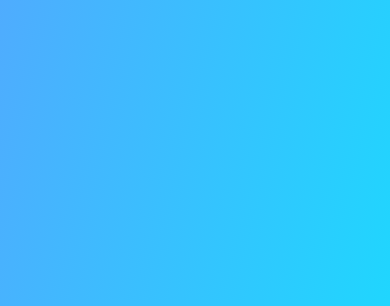
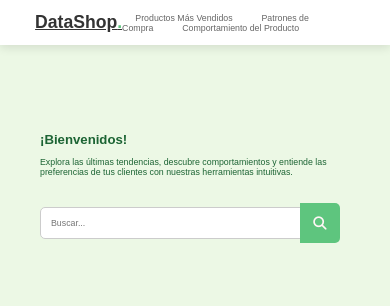
Before and after one commit to andresignacio-o/bd_v2, a Flask app: page / in a window 390 px wide. Shown: the top 306 px of the page. Run offline with Flask 3, Linux system fonts and the light colour scheme; some web fonts are replaced.

Commit message:
Frontend

```diff
--- /dev/null
+++ b/static/styles.css
@@ -0,0 +1,384 @@
+/* Estilos generales */
+html{
+    font-size: 16px;
+    scroll-behavior: smooth;
+    scroll-padding-top: 6rem;
+    overflow: hidden;
+}
+
+body {
+    font-family: 'Open Sauce One', sans-serif; /*Arial, sans-serif;*/
+    margin: 0;
+    padding: 0;
+    background-color: #ECF8E5;
+}
+
+/* Header */
+header {
+    position: fixed;
+    top:0;
+    left:0;
+    right: 0;
+    display: flex;
+    height: 10px; /* Define una altura fija */
+    justify-content: space-between;
+    align-items: center;
+    padding: 2rem 9%;
+    background: #fff;
+    z-index: 1000;
+    box-shadow:0 .5rem 1rem rgba(0,0,0,.1);
+}
+
+header .logo {
+    font-size: 2rem;
+    font-weight: bolder;
+    color: #333;
+}
+
+header .logo span{
+    color: #5EC57E;
+}
+
+header .navbar a{
+    font-size: 1rem;
+    padding: 0 1.5rem;
+    color: #666;
+}
+
+header .navbar a:hover{
+    color: #5EC57E;
+}
+
+.logo {
+    font-size: 1.5em;
+    font-weight: bold;
+}
+
+nav ul {
+    list-style: none;
+    display: flex;
+    gap: 20px;
+}
+
+nav a {
+    text-decoration: none;
+    color: #333;
+}
+
+/* Hero Section */
+.hero {
+    display: flex;
+    color: #1C6434;
+    justify-content: space-between;
+    align-items: center;
+    padding: 40px 20px;
+    gap: 20px;
+    padding-top: calc(10px + 80px);  /* Ajusta el relleno dinámicamente */
+}
+
+.hero-text {
+    flex: 1;
+}
+
+.hero-text h1{
+    font-weight: bolder;
+    flex: 1;
+    font-size: 1.5rem;
+    /*font-weight: 600;*/
+    text-transform: capitalize;
+    margin: 0.2rem 0 1.2rem;
+}
+
+.hero-image {
+    flex: 1;
+    display: flex;
+    justify-content: center;
+    align-items: center;
+}
+
+
+.hero-image img {
+    max-width: 100%; /* Controla el tamaño máximo de la imagen */
+    height: auto;   /* Mantiene las proporciones */
+    border-radius: 5px; /* Opcional: da bordes redondeados */
+}
+
+/* Estilos para la sección "Consulta 1" */
+.consulta-section {
+    display: flex;
+    justify-content: space-between;
+    align-items: center;
+    gap: 20px;
+    padding: 20px;
+    /*background-color: #f9f9f9;
+    border: 1px solid #ddd; */
+    border-radius: 5px;
+    margin: 20px 0;
+}
+
+.consulta-text {
+    flex: 1;
+}
+
+.consulta-text h2 {
+    font-size: 1.8rem;
+    margin-bottom: 15px;
+}
+
+.consulta-text form {
+    display: flex;
+    flex-direction: column;
+    gap: 10px;
+}
+
+.consulta-text label {
+    font-size: 1rem;
+    font-weight: bold;
+}
+
+.consulta-text input {
+    padding: 8px;
+    font-size: 1rem;
+    border: 1px solid #ccc;
+    border-radius: 5px;
+}
+
+.consulta-btn {
+    padding: 10px 20px;
+    background-color: #86d85780;
+    color: white;
+    border: none;
+    font-size: 1rem;
+    border-radius: 5px;
+    cursor: pointer;
+    transition: background-color 0.3s;
+}
+
+.consulta-btn:hover {
+    background-color: #0056b3;
+}
+
+.consulta-image {
+    flex: 1;
+    text-align: center;
+}
+
+.consulta-image img {
+    max-width: 70%;
+    height: auto;
+    border-radius: 5px;
+}
+
+/* Barra de búsqueda */
+.container {
+    position: relative;
+    width: 300px; /* Controla el ancho del contenedor */
+    margin-top: 20px;
+}
+
+input {
+    width: 100%;
+    padding: 10px;
+    padding-right: 45px;
+    margin: 10px 0;
+    border: 1px solid #ccc;
+    border-radius: 5px;
+    outline: none;
+    font-size: 1rem;
+    box-sizing: border-box;
+}
+
+button {
+    background: #5EC57E;
+    width: 40px;
+    height: 40px;
+    padding: 10px;
+    position: absolute;
+    border: 0;
+    top: 0;
+    bottom: 0;
+    right: 0;
+    margin: auto;
+    border-radius: 0 5px 5px 0;
+    color: #fff6f6;
+    cursor: pointer;
+}
+
+button:hover {
+    background-color: #35B276;
+}
+
+
+/* media queries */
+@media (max-width:991px){
+    html{
+        font-size: 55%;
+    }
+}
+
+/* Secciones de consultas */
+section {
+    display: block; /* Asegura el flujo vertical */
+    margin: 40px 20px;
+    padding: 20px;
+    border-radius: 5px;
+    /*background-color: #fff;
+    border: 1px solid #ccc;*/
+}
+
+/* Formulario */
+form {
+    display: flex; /* Alinea elementos del formulario */
+    flex-direction: column; /* Ordena en columna */
+    gap: 10px; /* Espaciado entre elementos */
+    margin-bottom: 20px;
+}
+
+label {
+    display: block;
+    font-weight: bold;
+    margin-bottom: 5px;
+}
+
+/* Botones generales del formulario */
+.consulta-btn {
+    background: #5EC57E; /* Color adecuado */
+    width: auto; /* Ajusta el tamaño al contenido */
+    height: auto; /* Ajusta la altura al contenido */
+    padding: 10px 20px; /* Espaciado interno */
+    position: static; /* Usa el flujo normal del documento */
+    border: none;
+    border-radius: 5px;
+    color: white;
+    cursor: pointer;
+    font-size: 1rem;
+    font-weight: bold;
+}
+
+.consulta-btn:hover {
+    background-color: #35B276; /* Efecto hover */
+}
+
+/* Botón de búsqueda específico */
+button.search-btn {
+    background: #5EC57E;
+    width: 40px;
+    height: 40px;
+    padding: 10px;
+    position: absolute;
+    top: 0;
+    bottom: 0;
+    right: 0;
+    margin: auto;
+    border-radius: 0 5px 5px 0;
+    color: #fff6f6;
+    cursor: pointer;
+}
+
+button.search-btn:hover {
+    background-color: rgba(0, 0, 0, 0.2);
+}
+
+/* Tablas de resultados */
+table {
+    width: 100%;
+    border-collapse: collapse;
+    margin-top: 20px;
+}
+
+th, td {
+    border: 1px solid #ccc;
+    padding: 10px;
+    text-align: left;
+}
+
+th {
+    background-color: #f4f4f4;
+}
+
+/* Estilo para la sección de bajada */
+.bajada {
+    position: relative;
+    background: linear-gradient(to bottom, transparent 30%,#DCF4CE 70%);
+    height: 300px;
+    text-align: center;
+    display: flex;
+    flex-direction: column;
+    justify-content: center;
+    align-items: center;
+}
+
+.bajada-contenido {
+    z-index: 1;
+    color:#5EC57E;
+}
+
+.bajada-contenido h2 {
+    margin: 10px 0;
+    font-size: 1.5rem;
+    font-weight: bold;
+}
+
+.bajada-contenido ul {
+    list-style: none;
+    padding: 0;
+    margin: 0;
+}
+
+.bajada-contenido ul li {
+    margin: 5px 0;
+    font-size: 1.1rem;
+}
+
+.bajada-contenido p {
+    margin: 5px 0;
+    font-size: 1.1rem;
+}
+
+/* Estilo del medio-círculo */
+.bajada::before {
+    content: "";
+    position: absolute;
+    bottom: 0;
+    width: 100%;
+    height: 300px;
+    background-color:#DCF4CE;
+    border-top-left-radius: 60%;
+    border-top-right-radius: 60%;
+    z-index: 0;
+}
+
+  /* Logo en la esquina inferior izquierda */
+.logo-esquina {
+    position: absolute;
+    bottom: 20px;
+    left: 25px;
+    z-index: 1;
+}
+
+.logo-esquina img {
+    width: 150px; /* Ajusta el tamaño según sea necesario */
+    height: auto;
+}
+
+/* Hacer que el contenedor tenga barra de desplazamiento */
+.scroll-container {
+    max-height: 100vh; /* Limita la altura al tamaño de la ventana */
+    overflow-y: auto; /* Agrega scroll vertical si el contenido sobrepasa la altura */
+    overflow-x: hidden; /* Oculta el scroll horizontal */
+    scroll-behavior: smooth; /* Habilita el scroll suave */
+}
+
+  /* Personalizar barra de desplazamiento (opcional) */
+.scroll-container::-webkit-scrollbar {
+    width: 10px; /* Ancho de la barra */
+}
+
+.scroll-container::-webkit-scrollbar-thumb {
+    background: #888; /* Color de la barra */
+    border-radius: 5px; /* Bordes redondeados */
+}
+
+.scroll-container::-webkit-scrollbar-thumb:hover {
+    background: #555; /* Color al pasar el mouse */
+}
--- a/templates/index.html
+++ b/templates/index.html
@@ -3,71 +3,114 @@
 <head>
     <meta charset="UTF-8">
     <meta name="viewport" content="width=device-width, initial-scale=1.0">
-    <title>Página Inicial</title>
-    <style>
-        /* General Styles */
-        body {
-            font-family: Arial, sans-serif;
-            margin: 0;
-            padding: 0;
-            display: flex;
-            justify-content: center;
-            align-items: center;
-            height: 100vh;
-            background: linear-gradient(to bottom right, #4facfe, #00f2fe);
-            color: #fff;
-        }
-
-        h1 {
-            font-size: 2.5rem;
-            margin-bottom: 20px;
-            text-shadow: 2px 2px 5px rgba(0, 0, 0, 0.3);
-        }
-
-        .container {
-            text-align: center;
-            background: rgba(255, 255, 255, 0.1);
-            padding: 30px 50px;
-            border-radius: 10px;
-            box-shadow: 0px 4px 15px rgba(0, 0, 0, 0.2);
-        }
-
-        /* Button Styles */
-        button {
-            background-color: #ff9800;
-            color: white;
-            border: none;
-            padding: 15px 30px;
-            font-size: 1rem;
-            font-weight: bold;
-            margin: 10px;
-            border-radius: 5px;
-            cursor: pointer;
-            transition: transform 0.2s, box-shadow 0.2s;
-            box-shadow: 0px 4px 10px rgba(0, 0, 0, 0.2);
-        }
-
-        button:hover {
-            transform: scale(1.1);
-            box-shadow: 0px 8px 20px rgba(0, 0, 0, 0.3);
-        }
-
-        button:active {
-            transform: scale(1);
-            box-shadow: 0px 4px 15px rgba(0, 0, 0, 0.4);
-        }
-
-        button:focus {
-            outline: none;
-        }
-    </style>
+    <title>MDS BASE DE DATOS</title>
+    <!-- Aseguramos que el path al CSS sea correcto -->
+    <link rel="stylesheet" href="{{ url_for('static', filename='styles.css') }}">
+    <link href="https://fonts.cdnfonts.com/css/open-sauce-one" rel="stylesheet">
+    <link href="https://cdnjs.cloudflare.com/ajax/libs/font-awesome/6.7.0/css/all.min.css" rel="stylesheet">
 </head>
 <body>
-    <div class="container">
-        <h1>Consultas de Base de Datos</h1>
-        <button onclick="window.location.href='/mas_vendidos';">Productos Más Vendidos</button>
-        <button onclick="window.location.href='/patrones_compra';">Patrones de Compra</button>
-        <button onclick="window.location.href='/banco_por_year';">Ventas Anuales por Banco</button>
+    <div class="scroll-container">
+        <!-- Header -->
+        <header>
+            <a href="#" class="logo">DataShop<span>.</span></a>
+            <nav class="navbar">
+                <a href="#consulta1">Productos Más Vendidos</a>
+                <a href="#consulta2">Patrones de Compra</a>
+                <a href="#consulta3">Comportamiento del Producto</a>
+            </nav>
+        </header>
+
+        <!-- Hero Section -->
+        <main>
+            <section class="hero">
+                <div class="hero-text">
+                    <h1>¡Bienvenidos!</h1>
+                    <p>Explora las últimas tendencias, descubre comportamientos y entiende las preferencias de tus clientes con nuestras herramientas intuitivas.</p>
+                    <div class="container">
+                        <input type="text" placeholder="Buscar...">
+                        <button class="search-btn"><i class="fa-solid fa-magnifying-glass"></i></button>
+                    </div>
+                </div>
+                <div class="hero-image">
+                    <img src="https://plus.unsplash.com/premium_photo-1683288446489-71997f24255d?q=80&w=1374&auto=format&fit=crop" alt="Hero Image">
+                </div>
+            </section>
+
+            <!-- Consulta 1 -->
+            <section id="consulta1" class="consulta-section">
+                <div class="consulta-text">
+                    <h2>Productos Más Vendidos por Categoría</h2>
+                    <form action="/consulta1" method="POST">
+                        <label for="categoria">Categoría:</label>
+                        <input type="text" id="categoria" name="categoria" required>
+                        <button type="submit" class="consulta-btn">Consultar</button>
+                    </form>
+                    <div id="resultados1">
+                        <!-- Aquí se mostrarán los resultados -->
+                    </div>
+                </div>
+                <div class="consulta-image">
+                    <img src="https://plus.unsplash.com/premium_vector-1724421640863-764d26d27959?q=80&w=2960&auto=format&fit=crop" alt="Consulta 1">
+                </div>
+            </section>
+
+            <!-- Consulta 2 -->
+            <section id="consulta2" class="consulta-section">
+                <div class="consulta-text">
+                    <h2>Análisis de Patrones de Compra Según Temporada</h2>
+                    <form action="/consulta2" method="POST">
+                        <label for="categoria2">Categoría:</label>
+                        <input type="text" id="categoria2" name="categoria" required>
+                        <label for="mes">Mes:</label>
+                        <input type="number" id="mes" name="mes" min="1" max="12" required>
+                        <button type="submit" class="consulta-btn">Consultar</button>
+                    </form>
+                    <div id="resultados2">
+                        <!-- Aquí se mostrarán los resultados -->
+                    </div>
+                </div>
+                <div class="consulta-image">
+                    <img src="https://plus.unsplash.com/premium_vector-1724671151148-531617c2b38d?q=80&w=2960&auto=format&fit=crop" alt="Consulta 2">
+                </div>
+            </section>
+
+            <!-- Consulta 3 -->
+            <section id="consulta3" class="consulta-section">
+                <div class="consulta-text">
+                    <h2>Comportamiento del Producto a lo Largo del Tiempo</h2>
+                    <form action="/consulta3" method="POST">
+                        <label for="producto">Nombre del Producto:</label>
+                        <input type="text" id="producto" name="producto" required>
+                        <button type="submit" class="consulta-btn">Consultar</button>
+                    </form>
+                    <div id="resultados3">
+                        <!-- Aquí se mostrarán los resultados -->
+                    </div>
+                </div>
+                <div class="consulta-image">
+                    <img src="https://plus.unsplash.com/premium_vector-1724686453071-654d26bb7d40?q=80&w=2960&auto=format&fit=crop" alt="Consulta 3">
+                </div>
+            </section>
+        </main>
+
+        <!-- Footer Section -->
+        <div class="bajada">
+            <div class="bajada-contenido">
+                <h2>Integrantes</h2>
+                <ul>
+                    <li>Camila Laura</li>
+                    <li>Andrés Oñate</li>
+                    <li>Vania Sepúlveda</li>
+                    <li>Javiera Yañez</li>
+                </ul>
+                <h2>Profesor</h2>
+                <p>Sebastián Ferrada</p>
+            </div>
+            <div class="logo-esquina">
+                <img src="http://mds.uchile.cl/wp-content/uploads/2020/04/logo_mds_web_01.svg" alt="Logo del grupo">
+            </div>
+        </div>
     </div>
 </body>
 </html>
```
Also changed, not shown: bd front/index_ver.html (added, +122 -0 lines).
